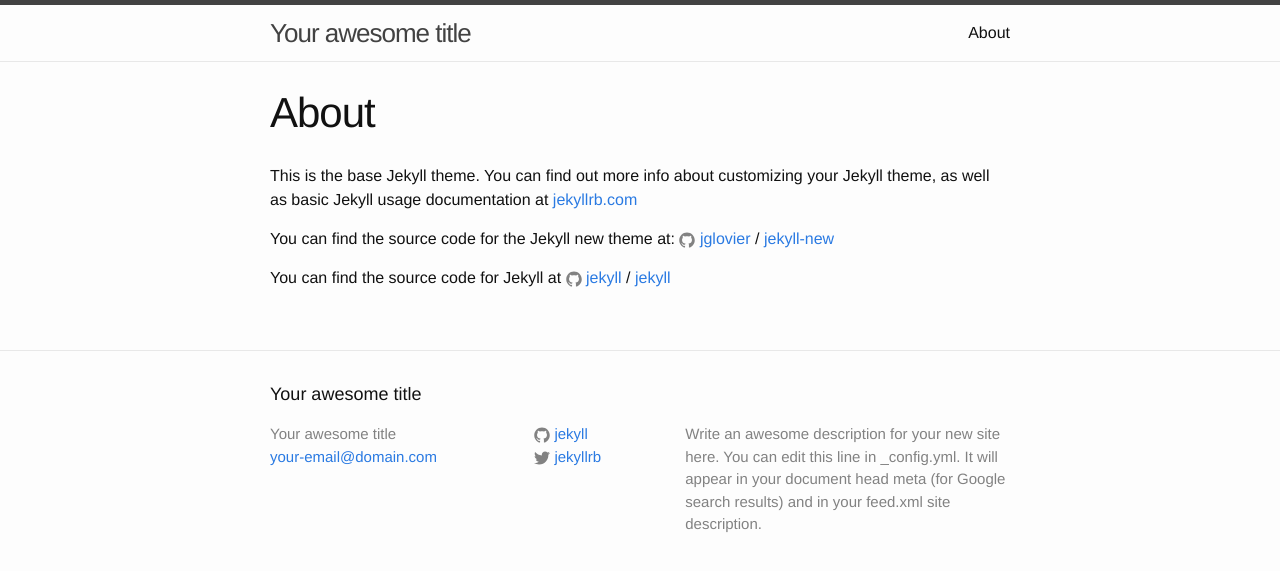
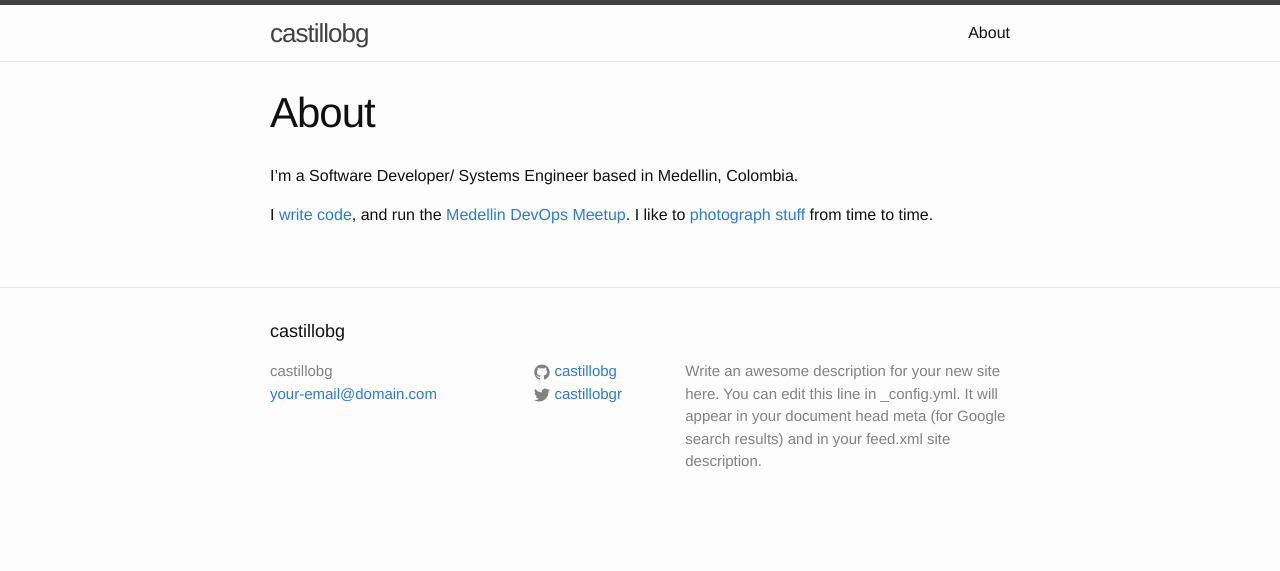
Before and after one commit to castillobg/castillobg.github.io, a Jekyll site: the page built from about.md, in a window 1280 px wide. Shown: the top 571 px of the page. Built offline with Jekyll 4.4.1, drawn with Linux system fonts in a browser that asks for light colours.

Commit message:
Migrate site from castillobg.wordpress.com

```diff
--- a/_config.yml
+++ b/_config.yml
@@ -6,16 +6,16 @@
 # 'jekyll serve'. If you change this file, please restart the server process.
 
 # Site settings
-title: Your awesome title
+title: castillobg
 email: your-email@domain.com
 description: > # this means to ignore newlines until "baseurl:"
   Write an awesome description for your new site here. You can edit this
   line in _config.yml. It will appear in your document head meta (for
   Google search results) and in your feed.xml site description.
 baseurl: "" # the subpath of your site, e.g. /blog
-url: "http://yourdomain.com" # the base hostname & protocol for your site
-twitter_username: jekyllrb
-github_username:  jekyll
+url: "http://castillobg.github.io" # the base hostname & protocol for your site
+twitter_username: castillobgr
+github_username:  castillobg
 
 # Build settings
 markdown: kramdown
--- a/about.md
+++ b/about.md
@@ -4,12 +4,8 @@
 permalink: /about/
 ---
 
-This is the base Jekyll theme. You can find out more info about customizing your Jekyll theme, as well as basic Jekyll usage documentation at [jekyllrb.com](http://jekyllrb.com/)
+I'm a Software Developer/ Systems Engineer based in Medellin, Colombia.
 
-You can find the source code for the Jekyll new theme at:
-{% include icon-github.html username="jglovier" %} /
-[jekyll-new](https://github.com/jglovier/jekyll-new)
-
-You can find the source code for Jekyll at
-{% include icon-github.html username="jekyll" %} /
-[jekyll](https://github.com/jekyll/jekyll)
+I [write code](https://github.com/castillobg), and run the
+[Medellin DevOps Meetup](https://www.meetup.com/medellin-devops/). I like to
+[photograph stuff](https://www.flickr.com/photos/chichondepiso/) from time to time.
```
Also changed, not shown: _layouts/post.html (+22 -0 lines), _posts/2015-11-09-socket-io-file-transfer.md (added, +54 -0 lines), _posts/2015-11-19-welcome-to-jekyll.markdown (deleted, +0 -25 lines), _posts/2016-03-30-range-captured-vars.md (added, +63 -0 lines), assets/img/smunch.jpg (added), assets/img/unicorns.jpg (added).
